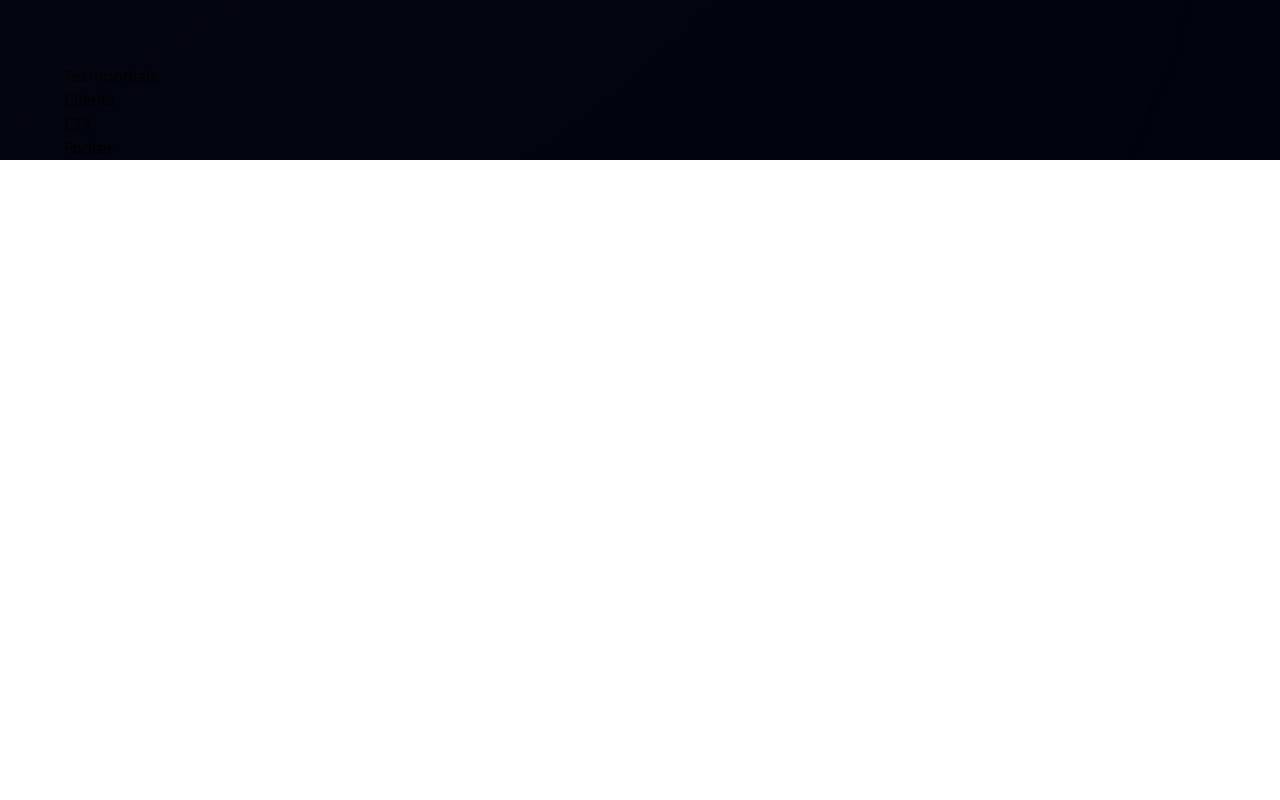
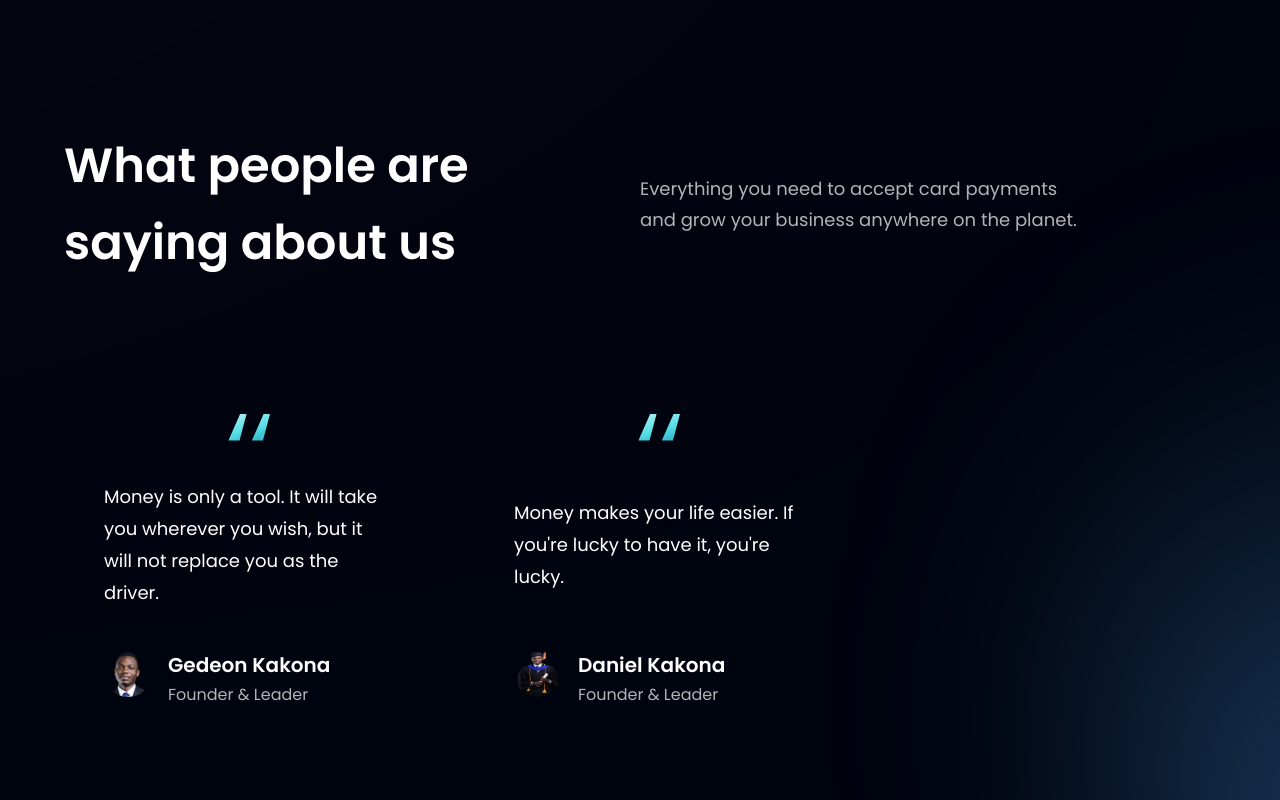
Before and after one commit to gedeon809/modern-UI-UX-website-React-Tailwind, a React (Vite) app: page / in a window 1280 px wide. Shown: the part 2740-3540 px from the top of the page. Before the commit the page ends 2900 px from the top, so only its background shows below. Built offline with nearby package versions, Linux system fonts and the light colour scheme.

Commit message:
add testimo comp and styling

```diff
--- a/src/components/FeedbackCard.jsx
+++ b/src/components/FeedbackCard.jsx
@@ -1,7 +1,28 @@
 import React from 'react';
+import { quotes } from '../assets';
 
-const FeedbackCard = () => {
-  return <div>FeedbackCard</div>;
-};
+const FeedbackCard = ({ content, title, name, img }) => (
+  <div className="flex justify-between flex-col px-10 py-12 rounded-[20px] max-w-[370px] md:mr-10 sm:mr-5 my-5 mr-0 feedback-card">
+    <img
+      src={quotes}
+      alt="double_quotes"
+      className="w-[420px] h-[27px] object-contain"
+    />
+    <p className="font-poppins font-normal text-[18px] leading-[32px] text-white my-10">
+      {content}
+    </p>
+    <div className="flex flex-row">
+      <img src={img} alt={name} className="w-[48px] h-[48px] rounded-full" />
+      <div className="flex flex-col ml-4">
+        <h4 className="font-poppins font-semibold text-[20px] leading-[32px] text-white ">
+          {name}
+        </h4>
+        <h4 className="font-poppins font-normal text-[16px] leading-[28px] text-dimWhite ">
+          {title}
+        </h4>
+      </div>
+    </div>
+  </div>
+);
 
 export default FeedbackCard;
--- a/src/components/Testimonials.jsx
+++ b/src/components/Testimonials.jsx
@@ -1,7 +1,32 @@
 import React from 'react';
+import { feedback } from '../Constants';
+import styles from '../style';
+import FeedbackCard from './FeedbackCard';
 
-const Testimonials = () => {
-  return <div>Testimonials</div>;
-};
+const Testimonials = () => (
+  <section
+    id="clients"
+    className={`${styles.paddingY} ${styles.flexCenter} flex-col relative`}
+  >
+    {/* for gradient */}
+    <div className="absolute z-[0] w-[60%] h-[60%] -right-[50%] rounded-full blue__gradient" />
+    <div className="w-full flex justify-between items-center md:flex-row flex-col sm:mb-16 mb-6 relative z-[1]">
+      <h1 className={styles.heading2}>
+        What people are <br className="sm:block hidden" /> saying about us
+      </h1>
+      <div className="w-full md:mt-0 mt-6">
+        <p className={`${styles.paragraph} max-w-[450px] text-left`}>
+          Everything you need to accept card payments and grow your business
+          anywhere on the planet.
+        </p>
+      </div>
+    </div>
+    <div className="flex flex-wrap sm:justify-start justify-center w-full feedback-container relative z-[1]">
+      {feedback.map((card) => (
+        <FeedbackCard key={card.id} {...card} />
+      ))}
+    </div>
+  </section>
+);
 
 export default Testimonials;
--- a/src/constants/index.js
+++ b/src/constants/index.js
@@ -13,6 +13,8 @@
   send,
   shield,
   star,
+  profile1,
+  profile2,
 } from '../assets';
 
 export const navLinks = [
@@ -63,23 +65,23 @@
     id: 'feedback-1',
     content:
       'Money is only a tool. It will take you wherever you wish, but it will not replace you as the driver.',
-    name: 'Herman Jensen',
+    name: 'Gedeon Kakona',
     title: 'Founder & Leader',
-    img: people01,
+    img: profile1,
   },
   {
     id: 'feedback-2',
     content:
       "Money makes your life easier. If you're lucky to have it, you're lucky.",
-    name: 'Steve Mark',
+    name: 'Daniel Kakona',
     title: 'Founder & Leader',
-    img: people02,
+    img: profile2,
   },
   {
     id: 'feedback-3',
     content:
       'It is usually people in the money business, finance, and international trade that are really rich.',
-    name: 'Kenn Gallagher',
+    name: 'Joseph Kakona',
     title: 'Founder & Leader',
     img: people03,
   },
```
Also changed, not shown: src/assets/index.js (+29 -25 lines), src/assets/profile1.png (added), src/assets/profile2.png (added).
